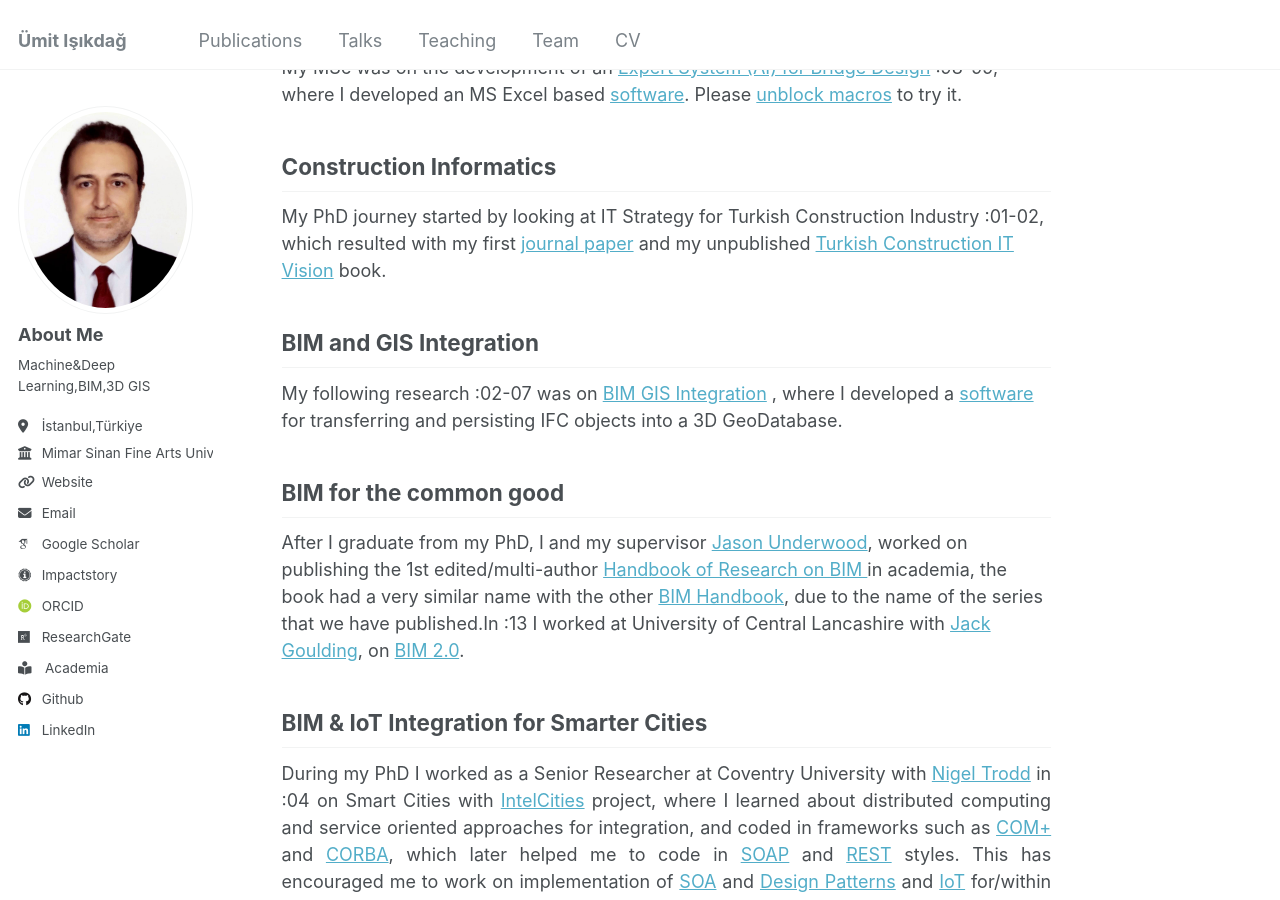
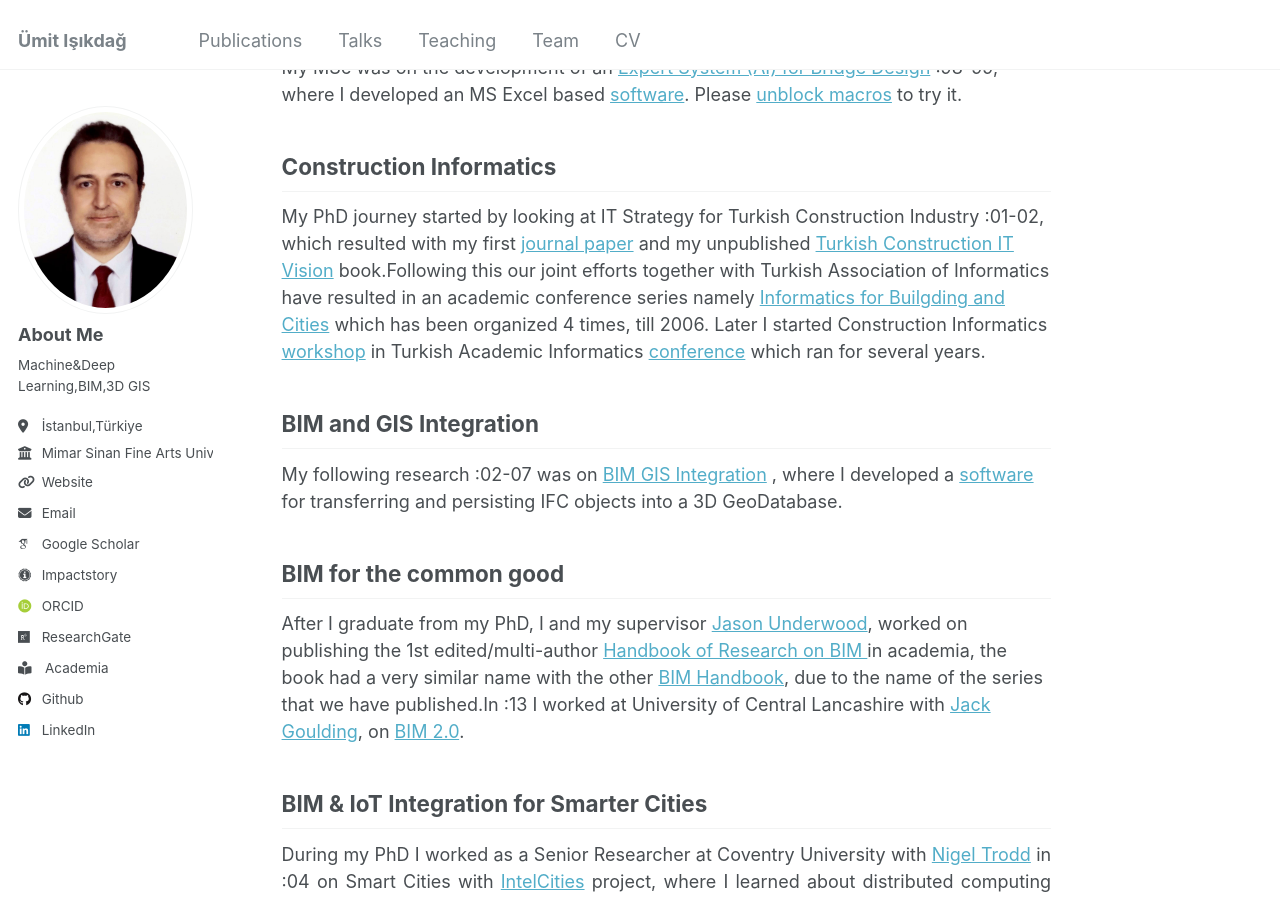
Before and after one commit to uisikdag/uisikdag.github.io, a Jekyll site: the page built from _pages/about.md, in a window 1280 px wide and 900 px high, scrolled down 457 px. Built offline with Jekyll 4.4.1, drawn with Linux system fonts in a browser that asks for light colours; some web fonts are replaced.

Commit message:
Update about.md

```diff
--- a/_pages/about.md
+++ b/_pages/about.md
@@ -30,7 +30,9 @@ Please [unblock macros](https://learn.microsoft.com/en-en/microsoft-365-apps/sec
 Construction Informatics
 ------
 My PhD journey started by looking at IT Strategy for Turkish Construction Industry :01-02, which resulted with my first [journal paper](https://www.emerald.com/insight/content/doi/10.1108/09699980410547595/full/html)
- and my unpublished [Turkish Construction IT Vision](https://zenodo.org/records/1331943) book.
+ and my unpublished [Turkish Construction IT Vision](https://zenodo.org/records/1331943) book.Following this our joint efforts together with Turkish Association of Informatics have resulted in an
+academic conference series namely [Informatics for Builgding and Cities](https://www.tbd.org.tr/yapi-ve-kennte-bilisim-iv-bildiriler-kitabi-tbd-tbb-tmbd/) which has been organized 4 times, till 2006.
+Later I started Construction Informatics [workshop](https://insaatbilisim.weebly.com/) in Turkish Academic Informatics [conference](https://www.ab.org.tr/) which ran for several years.
 
 BIM and GIS Integration
 ------
```
